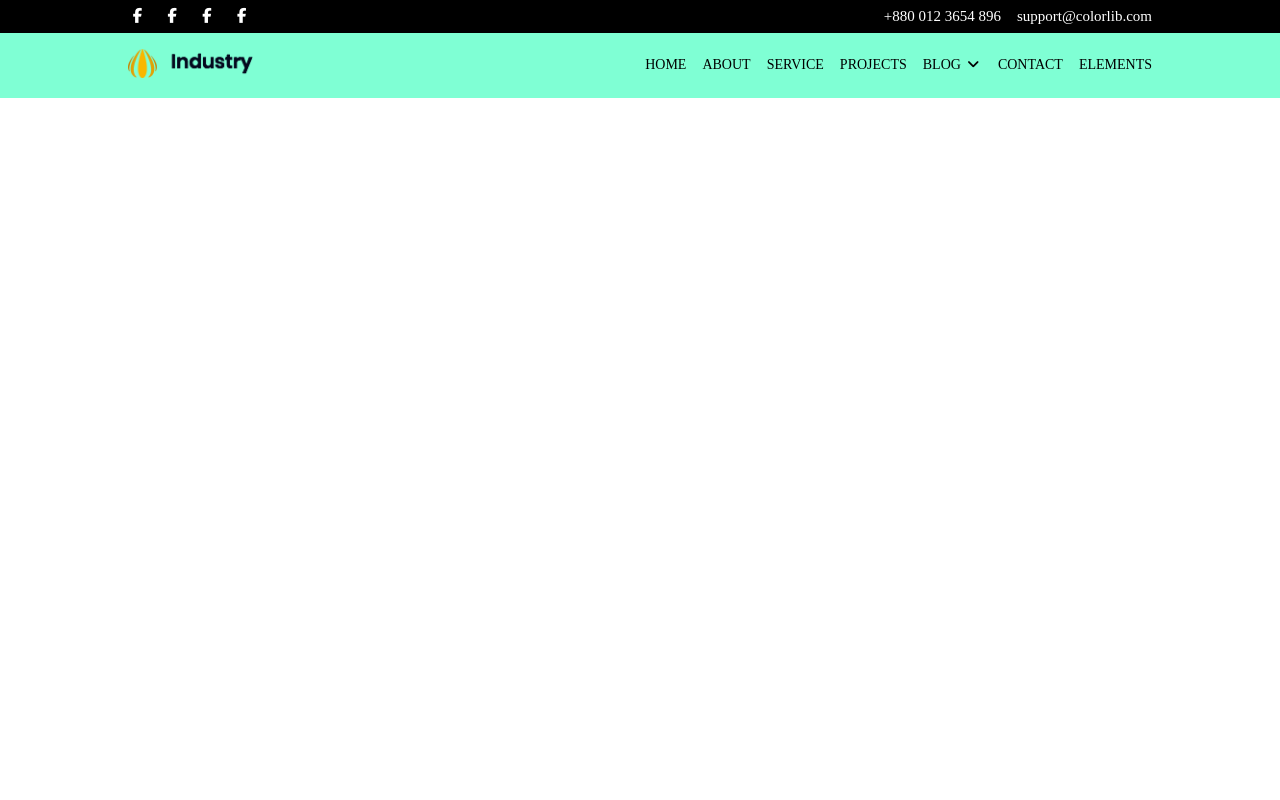
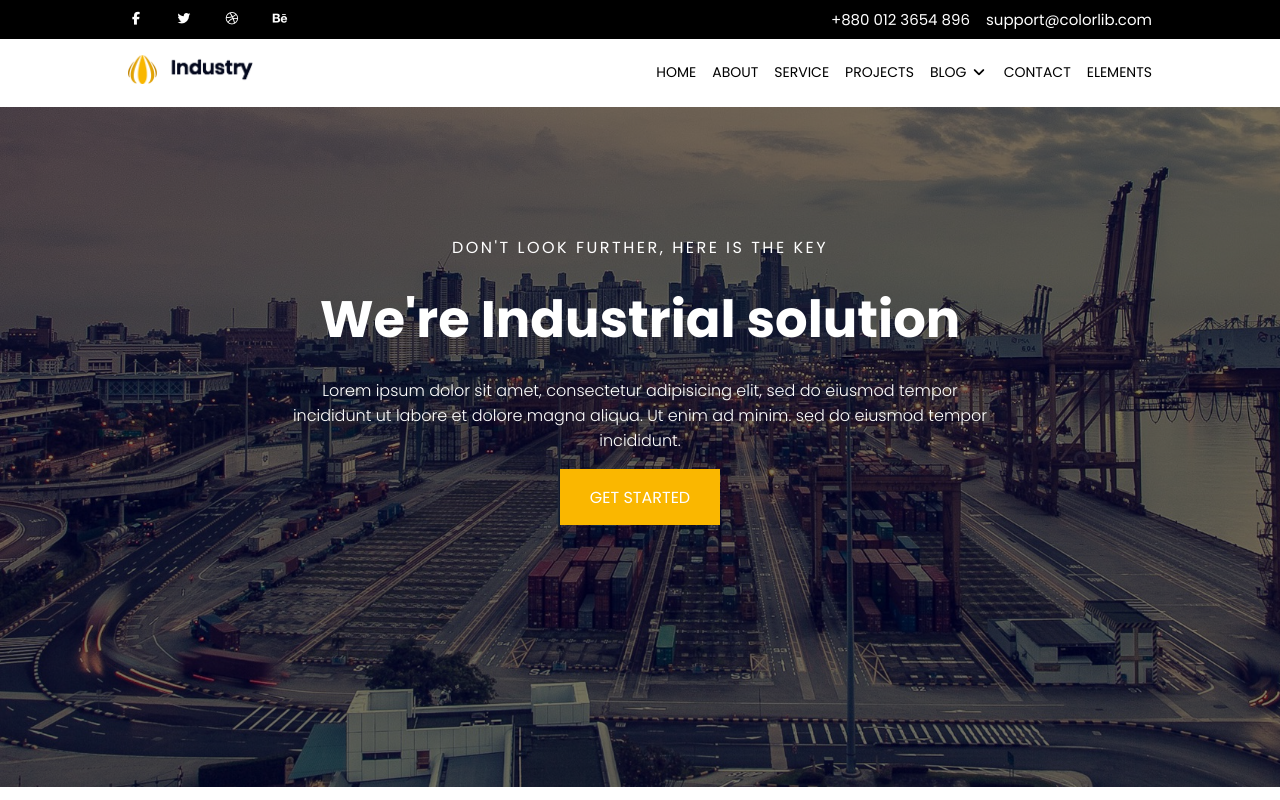
Before and after one commit to SaadAli2004/Industry-Assignment, a plain HTML site: page index.html in a window 1280 px wide. Drawn offline with Linux system fonts and the light colour scheme.

Commit message:
Added banner, fixed nav bar color and adjusted text alignments

```diff
--- a/index.html
+++ b/index.html
@@ -6,13 +6,21 @@
     <meta name="viewport" content="width=device-width, initial-scale=1.0">
     <title>Document</title>
     <link rel="stylesheet" href="https://cdnjs.cloudflare.com/ajax/libs/font-awesome/7.3.1/css/all.min.css">
+    <!-- Font -->
+    <link rel="preconnect" href="https://fonts.googleapis.com">
+    <link rel="preconnect" href="https://fonts.gstatic.com" crossorigin>
+    <link
+        href="https://fonts.googleapis.com/css2?family=Poppins:ital,wght@0,100;0,200;0,300;0,400;0,500;0,600;0,700;0,800;0,900;1,100;1,200;1,300;1,400;1,500;1,600;1,700;1,800;1,900&display=swap"
+        rel="stylesheet">
     <style>
         * {
             margin: 0;
             padding: 0;
             box-sizing: border-box;
+            font-family: "Poppins", sans-serif;
         }
-        .black-header{
+
+        .black-header {
             background-color: black;
             color: white;
             display: flex;
@@ -20,38 +28,97 @@
             font-size: 15px;
             padding: .5rem 8rem;
         }
-        .icons{
+
+        .icons {
+            display: flex;
+            gap: 2rem;
+            font-size: .8rem;
+            align-items: center;
+        }
+
+        .texts {
             display: flex;
             gap: 1rem;
         }
-        .texts{
-            display:flex;
-            gap: 1rem;
-        }
+
         /* Header white */
 
-        .header{
+        .header {
             display: flex;
             justify-content: space-between;
-            background-color: aquamarine;
+            background-color: white;
             padding: 1rem 8rem;
             align-items: center;
 
         }
-        .logo img{
+
+        .logo img {
             width: 125px;
         }
-        ul{
+
+        ul {
             display: flex;
             list-style-type: none;
             gap: 1rem;
             font-size: 14px;
         }
-        a{
+
+        a {
             text-decoration: none;
             color: black;
         }
 
+        /* Banner */
+
+        .banner {
+            background-image: url(img/header-bg.jpg);
+            width: 100%;
+            height: 85vh;
+            background-repeat: no-repeat;
+            background-size: cover;
+        }
+
+        .banner-overlay {
+            display: flex;
+            flex-direction: column;
+            align-items: center;
+            width: 100%;
+            height: 100%;
+            padding-top: 8rem;
+            color: white;
+            background-color: rgba(0, 0, 0, 0.5);
+
+        }
+
+        .banner h1 {
+            font-size: 3.2rem;
+            padding: 1.3rem 0px;
+        }
+        .banner h4{
+            font-weight: 400;
+            letter-spacing: 2.5px;
+        }
+        .banner p {
+            font-size: 1rem;
+            font-weight: 300;
+            width: 55%;
+            text-align: center;
+            padding-bottom: 1rem;
+        }
+
+        .banner button {
+            padding: .9rem 1.8rem;
+            color: white;
+            font-size: 1rem;
+            background-color: #FAB700;
+            border: 1px solid #FAB700;
+            transition: .25s;
+        }
+        .banner button:hover{
+            cursor: pointer;
+            background-color: transparent;
+           border: 1px solid;
+        }
     </style>
 </head>
 
@@ -61,9 +128,9 @@
             <div class="black-header">
                 <div class="icons">
                     <i class="fa-brands fa-facebook-f"></i>
-                <i class="fa-brands fa-facebook-f"></i>
-                <i class="fa-brands fa-facebook-f"></i>
-                <i class="fa-brands fa-facebook-f"></i>
+                    <i class="fa-brands fa-twitter"></i>
+                    <i class="fa-brands fa-dribbble"></i>
+                    <i class="fa-brands fa-behance"></i>
                 </div>
                 <div class="texts">
                     <p>+880 012 3654 896</p>
@@ -85,6 +152,17 @@
                 </ul>
             </div>
         </nav>
+        <section class="banner">
+            <div class="banner-overlay">
+                <h4>DON'T LOOK FURTHER, HERE IS THE KEY</h4>
+                <h1>We're Industrial solution</h1>
+                <p>Lorem ipsum dolor sit amet, consectetur adipisicing elit, sed do eiusmod tempor incididunt ut labore
+                    et
+                    dolore magna aliqua. Ut enim ad minim. sed do eiusmod tempor incididunt.
+                </p>
+                <button>GET STARTED</button>
+            </div>
+        </section>
     </div>
 </body>
 
```
Also changed, not shown: img/header-bg.jpg (added). Lines whose indentation alone changed are shown as unchanged.
